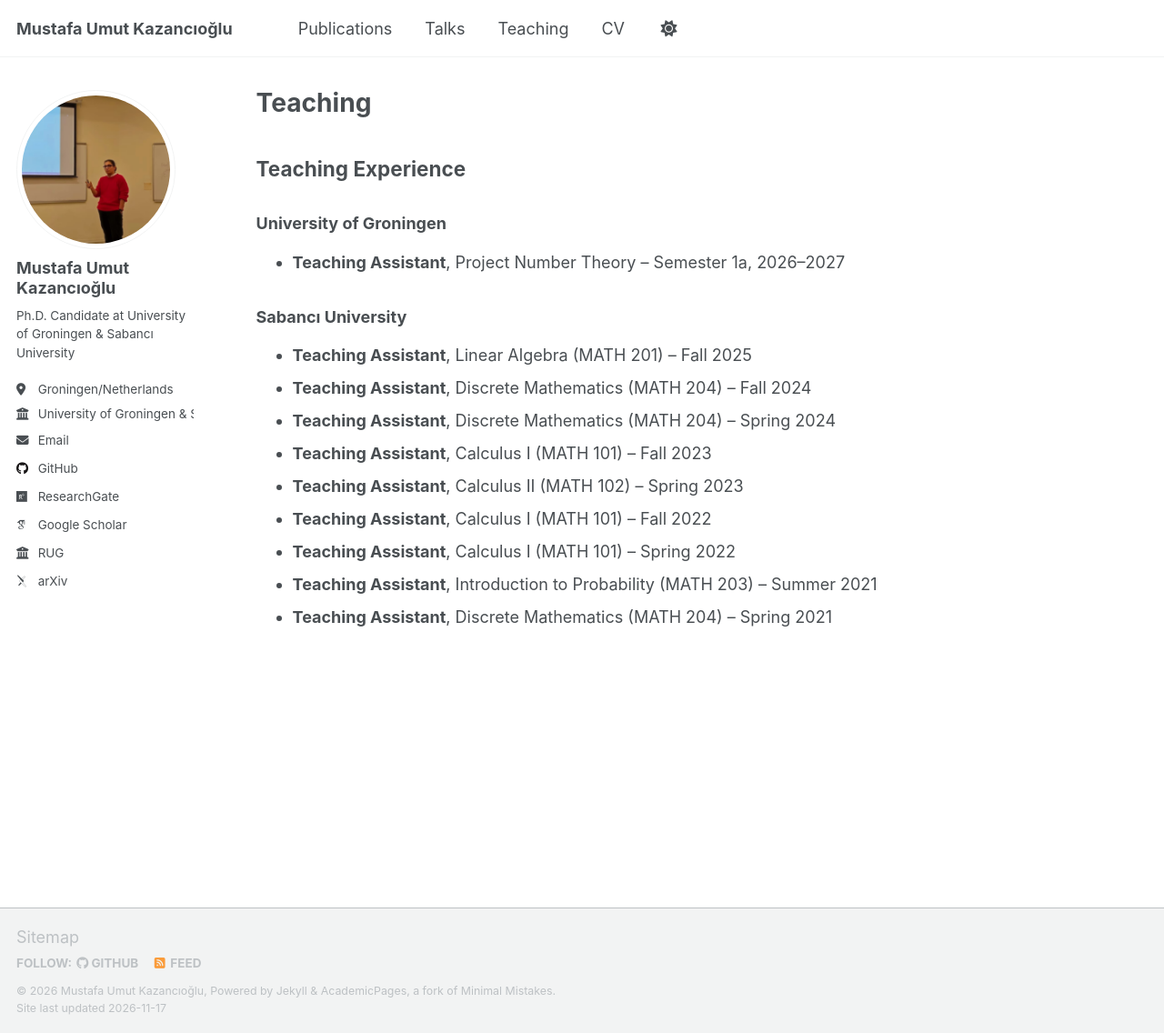
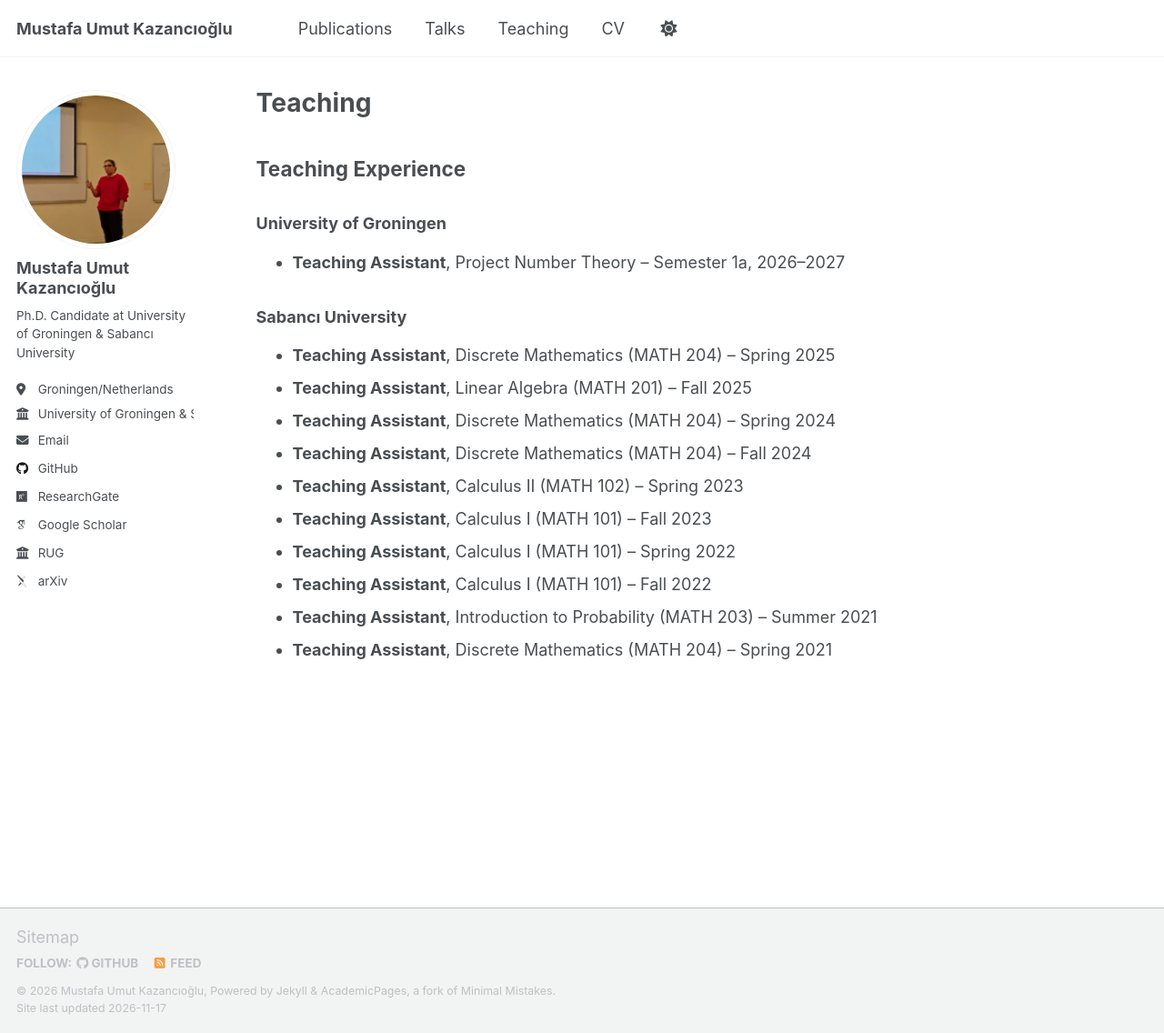
Before and after one commit to MusUmKaz/musumkaz.github.io, a Jekyll site: the page built from _pages/teaching.md, in a window 1280 px wide and 1136 px high. Shown: the whole window at 91% size. Built offline with Jekyll 4.4.1, drawn with Linux system fonts in a browser that asks for light colours; some web fonts are replaced; a script that is not in the unit is left out.

Commit message:
Update teaching assistant roles in teaching.md

```diff
--- a/_pages/teaching.md
+++ b/_pages/teaching.md
@@ -12,13 +12,13 @@ author_profile: true
 - **Teaching Assistant**, Project Number Theory – Semester 1a, 2026–2027
 
 ### Sabancı University
-
+- **Teaching Assistant**, Discrete Mathematics (MATH 204) – Spring 2025
 - **Teaching Assistant**, Linear Algebra (MATH 201) – Fall 2025
+- **Teaching Assistant**, Discrete Mathematics (MATH 204) – Spring 2024
 - **Teaching Assistant**, Discrete Mathematics (MATH 204) – Fall 2024
-- **Teaching Assistant**, Discrete Mathematics (MATH 204) – Spring 2024
+- **Teaching Assistant**, Calculus II (MATH 102) – Spring 2023
 - **Teaching Assistant**, Calculus I (MATH 101) – Fall 2023
-- **Teaching Assistant**, Calculus II (MATH 102) – Spring 2023
+- **Teaching Assistant**, Calculus I (MATH 101) – Spring 2022
 - **Teaching Assistant**, Calculus I (MATH 101) – Fall 2022
-- **Teaching Assistant**, Calculus I (MATH 101) – Spring 2022
 - **Teaching Assistant**, Introduction to Probability (MATH 203) – Summer 2021
 - **Teaching Assistant**, Discrete Mathematics (MATH 204) – Spring 2021
```
